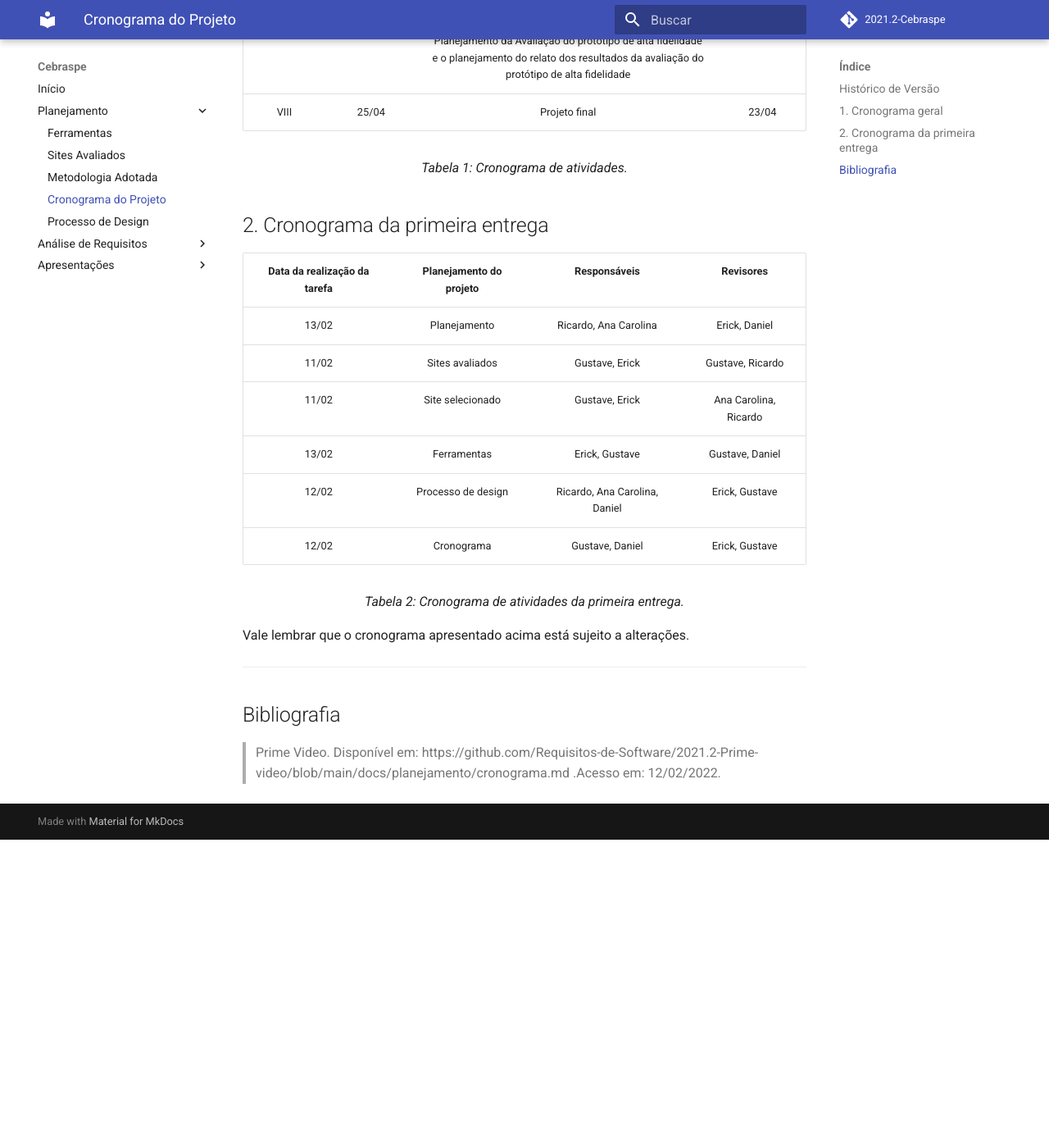
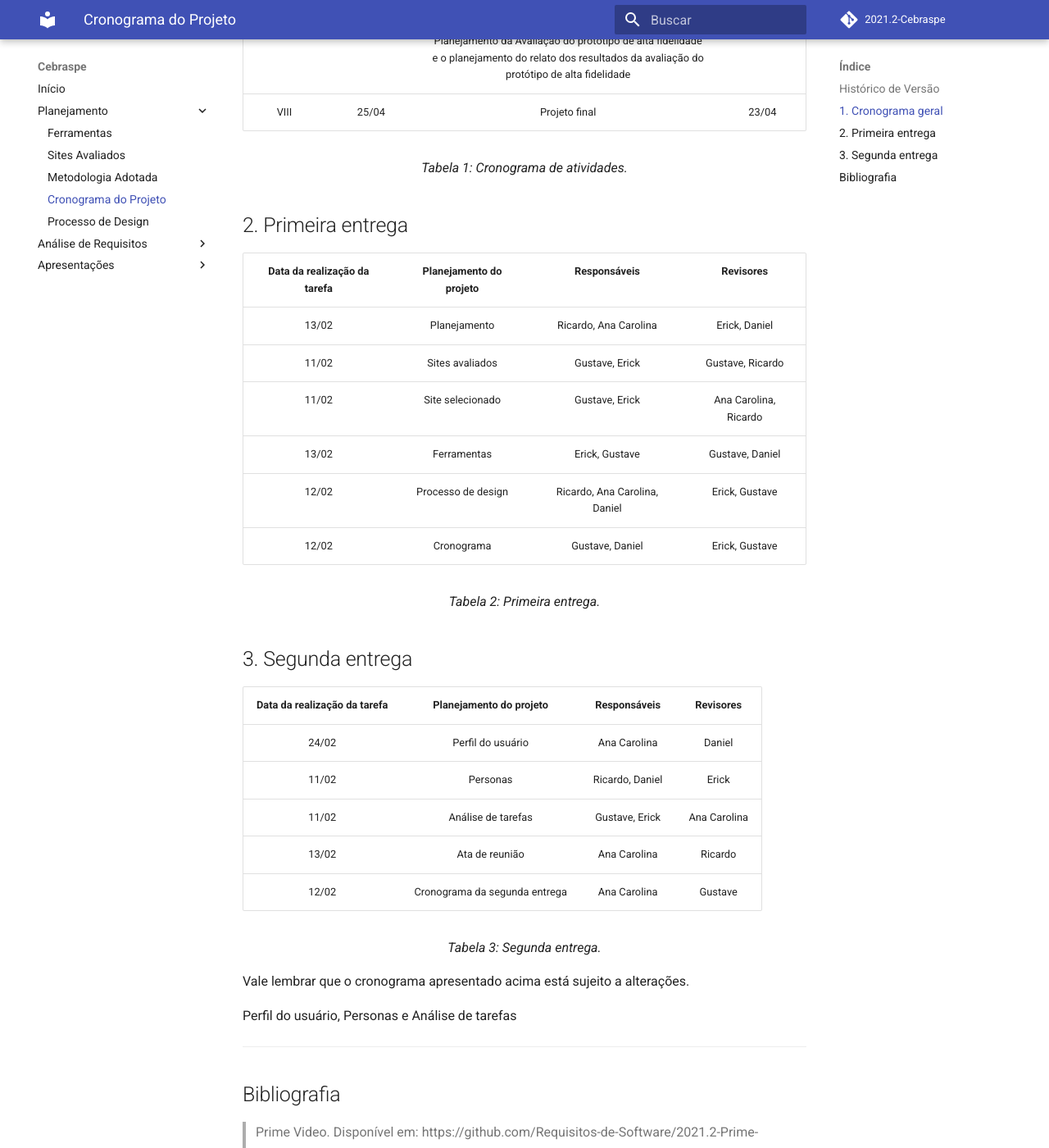
Before and after one commit to Interacao-Humano-Computador/2021.2-Cebraspe, an MkDocs documentation site: the page built from docs/Planejamento/Cronograma/Cronograma.md, in a window 1280 px wide and 1400 px high, scrolled down 1236 px. Shown: the whole window at 82% size. Built offline with MkDocs 1.6.1 and Material for MkDocs 9.7.7, drawn with Linux system fonts in a browser that asks for light colours; comment, search, counter and statistics services are not loaded; before the commit the page ends 2260 px from its top, so only the background shows below that.

Commit message:
Atualização das atividades feitas na segunda entrega

```diff
--- a/docs/Planejamento/Cronograma/Cronograma.md
+++ b/docs/Planejamento/Cronograma/Cronograma.md
@@ -25,20 +25,34 @@
 
 <center> <figcaption>Tabela 1: Cronograma de atividades.</figcaption> </center>
 
-## 2. Cronograma da primeira entrega
+## 2. Primeira entrega
 
 | Data da realização da tarefa | Planejamento do projeto              | Responsáveis        | Revisores      |
 | :----: | :--------------------------------------------: | :--------------: | :------------: |
-| 13/02 | Planejamento | Ricardo, Ana Carolina | Erick, Daniel | 11/02 |
-| 11/02 | Sites avaliados | Gustave, Erick | Gustave, Ricardo | 11/02 |
-| 11/02 | Site selecionado | Gustave, Erick | Ana Carolina, Ricardo | 11/02 |
-| 13/02 | Ferramentas | Erick, Gustave | Gustave, Daniel | 11/02 |
-| 12/02 | Processo de design | Ricardo, Ana Carolina, Daniel | Erick, Gustave | 11/02 |
-| 12/02 | Cronograma | Gustave, Daniel | Erick, Gustave | 11/02 |
+| 13/02 | Planejamento | Ricardo, Ana Carolina | Erick, Daniel |
+| 11/02 | Sites avaliados | Gustave, Erick | Gustave, Ricardo |
+| 11/02 | Site selecionado | Gustave, Erick | Ana Carolina, Ricardo |
+| 13/02 | Ferramentas | Erick, Gustave | Gustave, Daniel |
+| 12/02 | Processo de design | Ricardo, Ana Carolina, Daniel | Erick, Gustave |
+| 12/02 | Cronograma | Gustave, Daniel | Erick, Gustave |
 
-<center> <figcaption>Tabela 2: Cronograma de atividades da primeira entrega.</figcaption> </center>
+<center> <figcaption>Tabela 2: Primeira entrega.</figcaption> </center>
+
+## 3. Segunda entrega
+
+| Data da realização da tarefa | Planejamento do projeto              | Responsáveis        | Revisores      |
+| :--------------------------: | :----------------------------------: | :-----------------: | :------------: |
+| 24/02 | Perfil do usuário | Ana Carolina | Daniel |
+| 11/02 | Personas | Ricardo, Daniel | Erick |
+| 11/02 | Análise de tarefas | Gustave, Erick | Ana Carolina |
+| 13/02 | Ata de reunião | Ana Carolina | Ricardo |
+| 12/02 | Cronograma da segunda entrega | Ana Carolina | Gustave |
+
+<center> <figcaption>Tabela 3: Segunda entrega.</figcaption> </center>
 
 Vale lembrar que o cronograma apresentado acima está sujeito a alterações.
+
+Perfil do usuário, Personas e Análise de tarefas
 
 -----------------
 
```
